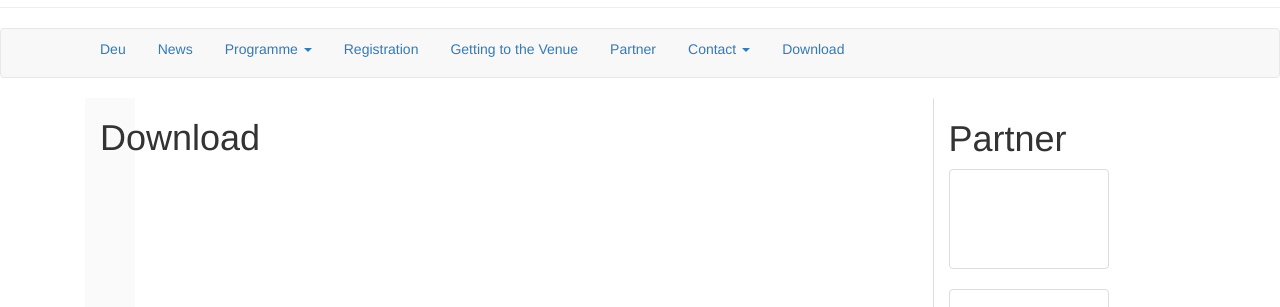
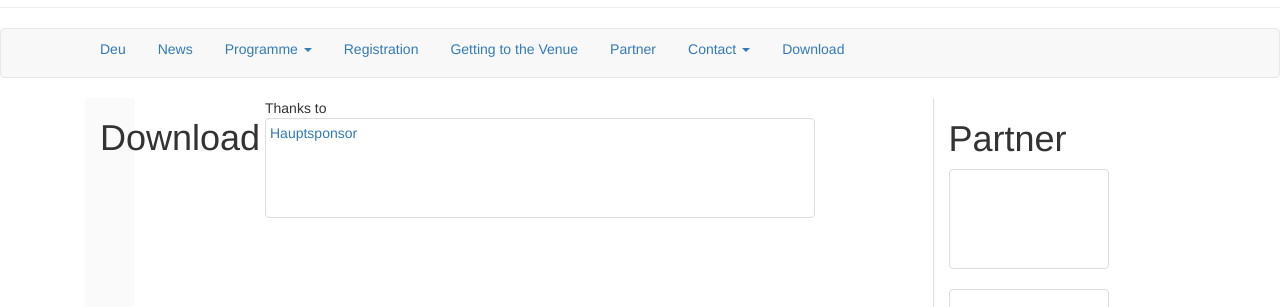
Before and after one commit to susedev/test, a Jekyll site: the page built from download.html, in a window 1280 px wide. Shown: the part 129-436 px from the top of the page. Built offline with Jekyll 4.4.1, drawn with Linux system fonts in a browser that asks for light colours; nearby versions of some CDN libraries.

Commit message:
Update page.html

```diff
--- a/_layouts/page.html
+++ b/_layouts/page.html
@@ -18,6 +18,10 @@ layout: base
     </div>
     <div class="col-md-6"">
                {{ content }}
+      <footer>
+      Thanks to
+      <p><a class="thumbnail" href="#" style="width: 550px; height: 100px;">Hauptsponsor</a></p>
+      </footer>
     </div>
      <div class="col-md-1">
     </div>
```
